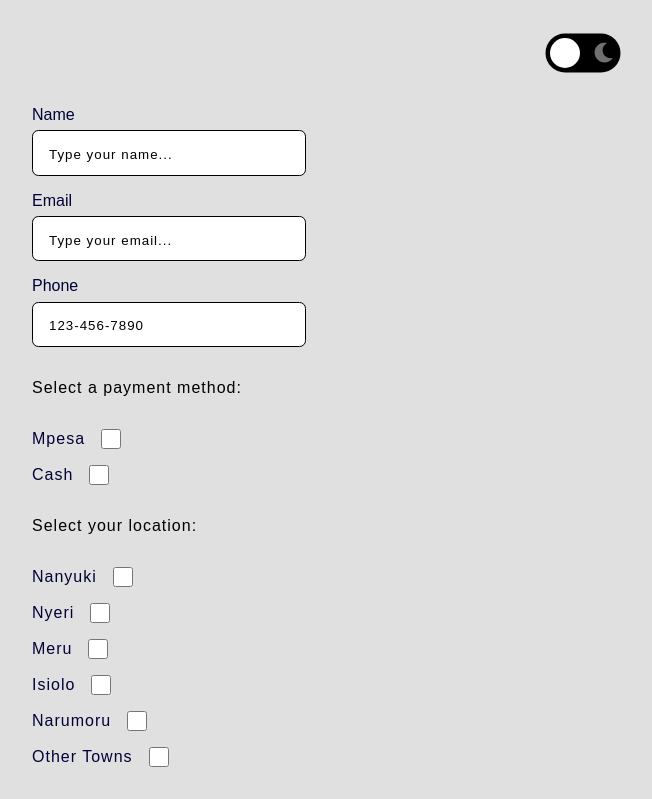
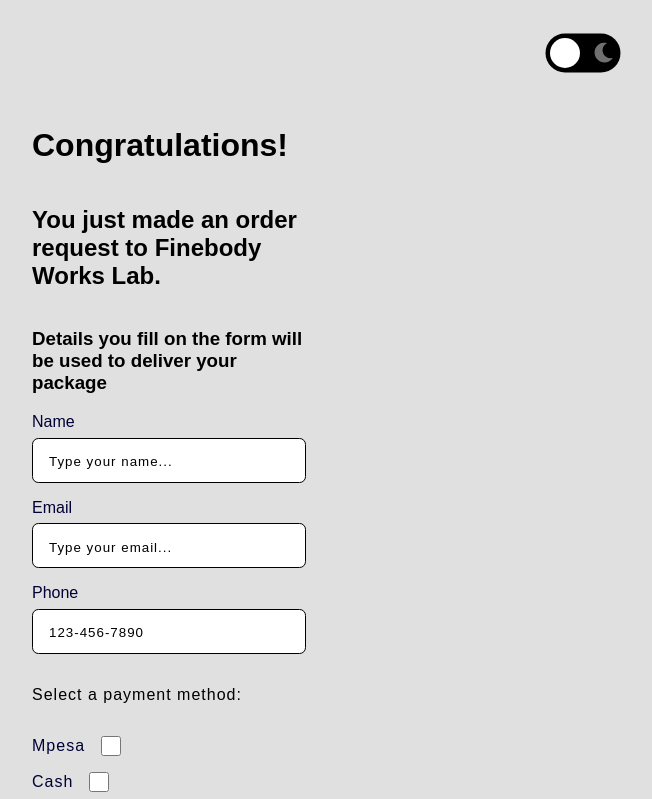
Before and after one commit to mworia-Br/Simple-React-Form, a React (Create React App) app: page / in a window 1280 px wide. Shown: the top 799 px of the page, without its empty margins (480-1132 px from the left). Built offline with nearby package versions, Linux system fonts and the light colour scheme; no server answers.

Commit message:
Update Contact.js

```diff
--- a/src/Contact.js
+++ b/src/Contact.js
@@ -49,6 +49,9 @@
   };
   return (
     <Wrapper onSubmit={handleSubmit}>
+      <h1>Congratulations!</h1>
+      <h2>You just made an order request to Finebody Works Lab.</h2>
+      <h3>Details you fill on the form will be used to deliver your package</h3>
       <label htmlFor='name'>Name</label>
       <input
         type='text'
```
